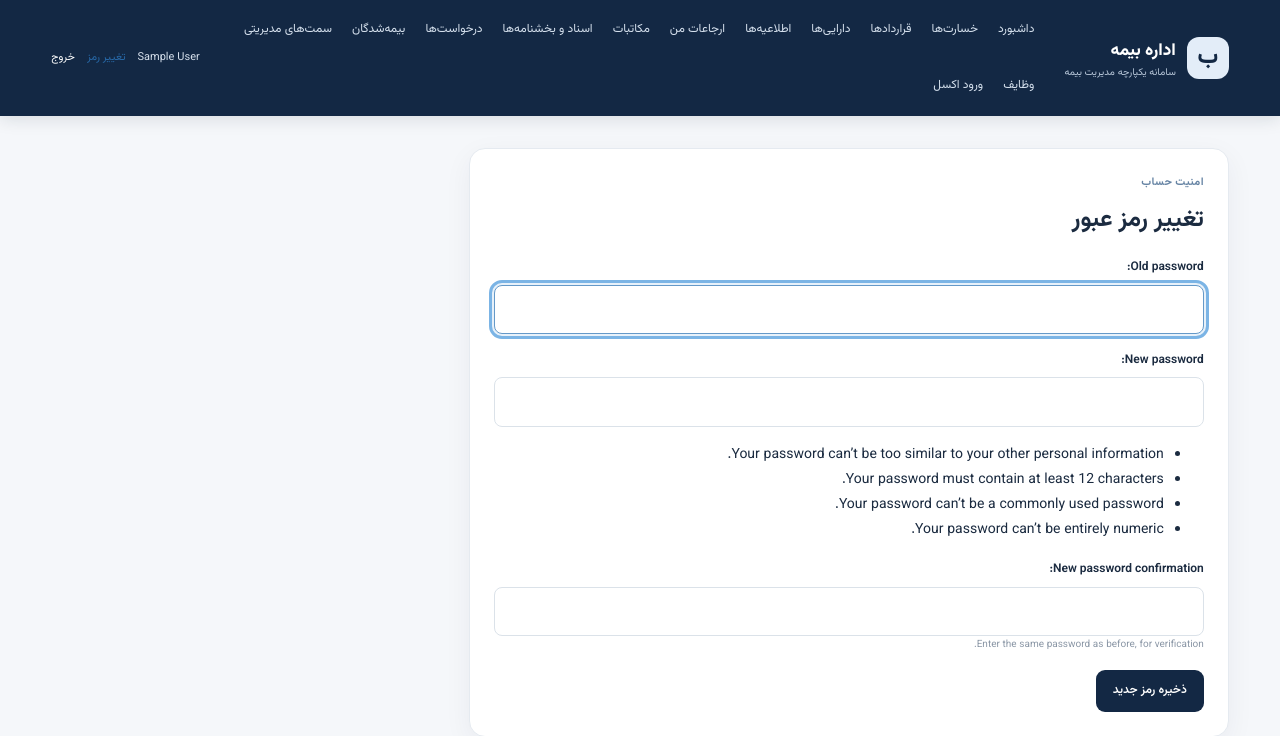
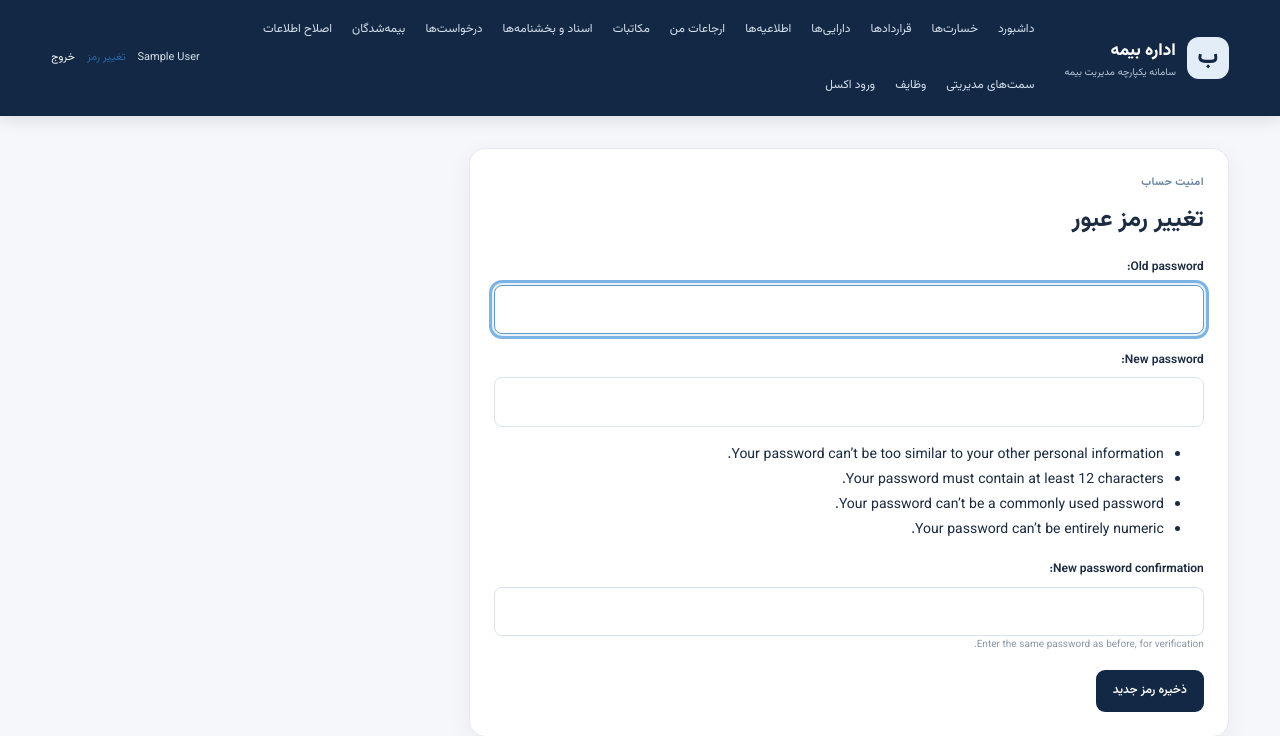
Before and after one commit to msalimimaram/office_kmc, a Django app: page /accounts/password-change/ in a window 1280 px wide. Shown: the top 736 px of the page. Run offline with Django 5.2, Linux system fonts and the light colour scheme; the visitor is signed in with stand-in values (Sample User, id 1); parts of the project's set-up code (start-up, migrations or seed data) failed here and were passed over.

Commit message:
feat(ui): add person information change navigation

```diff
--- a/templates/base.html
+++ b/templates/base.html
@@ -22,7 +22,7 @@
       {% if access.correspondence %}<a href="{% url 'correspondence_list' %}">مکاتبات</a>{% endif %}
       <a href="{% url 'document_list' %}">اسناد و بخشنامه‌ها</a>
       {% if access.requests %}<a href="{% url 'request_list' %}">درخواست‌ها</a>{% endif %}
-      {% if access.people %}<a href="{% url 'people_list' %}">بیمه‌شدگان</a>{% endif %}
+      {% if access.people %}<a href="{% url 'people_list' %}">بیمه‌شدگان</a><a href="{% url 'person_change_list' %}">اصلاح اطلاعات</a>{% endif %}
       {% if access.leadership_titles %}<a href="{% url 'company_leadership_titles' %}">سمت‌های مدیریتی</a>{% endif %}
       {% if access.tasks %}<a href="{% url 'task_list' %}">وظایف</a>{% endif %}
       {% if access.imports %}<a href="{% url 'claim_import' %}">ورود اکسل</a>{% endif %}
```
